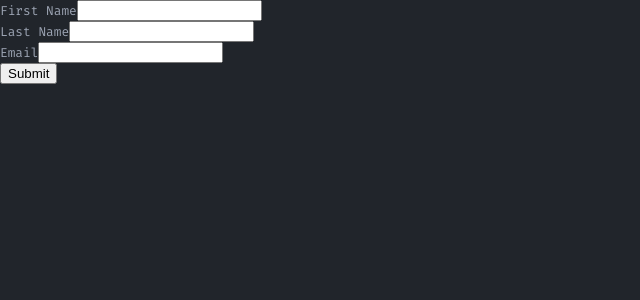
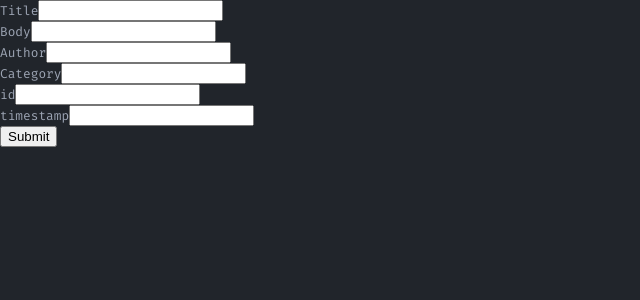
Before and after one commit to xiaoju/react_nd-02b, a React (Create React App) app: page /newpost in a window 1280 px wide. Shown: the top 300 px of the page, without its empty margins (0-640 px from the left). Built offline with nearby package versions, Linux system fonts and the light colour scheme.

Commit message:
feat: addPost (from redux-form state into state)

```diff
--- a/src/actions/index.js
+++ b/src/actions/index.js
@@ -18,37 +18,20 @@ export function removePost() {
   }
 }
 
-// newPost() fills in store.newPost
-// export function newPost({id, timestamp, title, body, author, category}){
-//   return {
-//     type: NEW_POST,
-//     id,
-//     timestamp,
-//     title,
-//     body,
-//     author,
-//     category
-//   }
-// }
-
-// addPost() moves data from store.newPost to store.Posts
-// store.newPost got input data from a controlled form
-// export function addPost(){
-//   return {
-//     type: ADD_POST
-//   }
-// }
-// export function addPost({id, timestamp, title, body, author, category}) {
-//   return {
-//     type: ADD_POST,
-//     id,
-//     timestamp,
-//     title,
-//     body,
-//     author,
-//     category
-//   }
-// }
+// addPost() moves data from store.form.newPost.values to store.Posts
+// no need to look up in store, redux-form passes them as 'values'
+export function addPost({title, body, author, category, timestamp, id}){
+  console.log('adding post!')
+  return {
+    type: ADD_POST,
+    title,
+    body,
+    author,
+    category,
+    timestamp,
+    id
+  }
+}
 
 export function selectPost(postId){
   return {
--- a/src/components/NewpostForm.js
+++ b/src/components/NewpostForm.js
@@ -1,6 +1,5 @@
 import React from 'react'
 import { Field, reduxForm } from 'redux-form'
-
 // https://redux-form.com
 
 let NewpostForm = props => {
@@ -8,17 +7,32 @@ let NewpostForm = props => {
   return (
     <form onSubmit={ handleSubmit }>
       <div>
-        <label htmlFor="firstName">First Name</label>
-        <Field name="firstName" component="input" type="text" />
+        <label htmlFor="title">Title</label>
+        <Field name="title" component="input" type="text" />
       </div>
       <div>
-        <label htmlFor="lastName">Last Name</label>
-        <Field name="lastName" component="input" type="text" />
+        <label htmlFor="body">Body</label>
+        <Field name="body" component="input" type="textarea" />
       </div>
       <div>
-        <label htmlFor="email">Email</label>
-        <Field name="email" component="input" type="email" />
+        <label htmlFor="author">Author</label>
+        <Field name="author" component="input" type="text" />
       </div>
+      <div>
+        <label htmlFor="category">Category</label>
+        <Field name="category" component="input" type="text" />
+      </div>
+
+      <div>
+        <label htmlFor="id">id</label>
+        <Field name="id" component="input" type="text" />
+      </div>
+
+      <div>
+        <label htmlFor="timestamp">timestamp</label>
+        <Field name="timestamp" component="input" type="text" />
+      </div>
+
       <button type="submit">Submit</button>
     </form>
   )
--- a/src/components/NewpostPage.js
+++ b/src/components/NewpostPage.js
@@ -1,11 +1,15 @@
 import React, { Component } from 'react'
+import { connect } from 'react-redux'
+import { bindActionCreators } from 'redux'
 import NewpostForm from './NewpostForm'
+import { addPost } from '../actions/index'
+import { withRouter } from 'react-router-dom'
 
 class NewpostPage extends Component {
 
   submit = (values) => {
-    // print the form values to the console
     console.log(values)
+    this.props.addPost(values)
   }
 
   render() {
@@ -16,4 +20,17 @@ class NewpostPage extends Component {
 
 }
 
-export default NewpostPage
+function mapStateToProps(state) {
+  return {
+    allIds: state.Posts.allIds
+  };
+}
+
+function mapDispatchToProps(dispatch){
+  return bindActionCreators({
+     addPost: addPost
+   },
+  dispatch)
+}
+
+export default withRouter(connect(mapStateToProps, mapDispatchToProps)(NewpostPage));
--- a/src/reducers/listReducer.js
+++ b/src/reducers/listReducer.js
@@ -175,9 +175,9 @@ const listReducer = (state = dummyPosts, action) => {
             body,
             author,
             category
-          },
-        allIds: state.allIds.concat(id)      // other way: [].concat(state.allIds, id)
-        }
+          }
+        },
+        allIds: state.allIds.concat(id)         // other way: [].concat(state.allIds, id)
       }
 
     case SELECT_POST:
```
